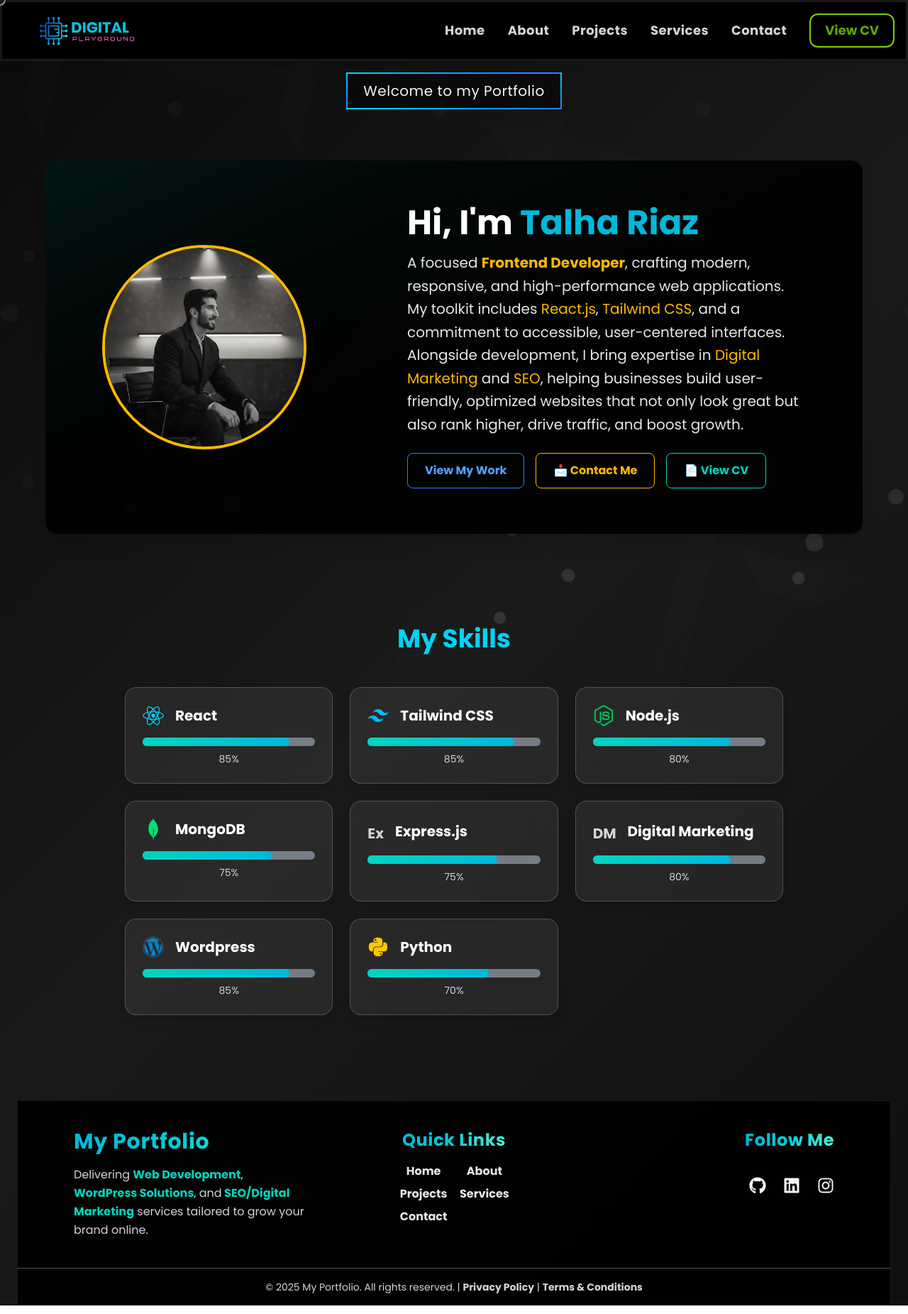
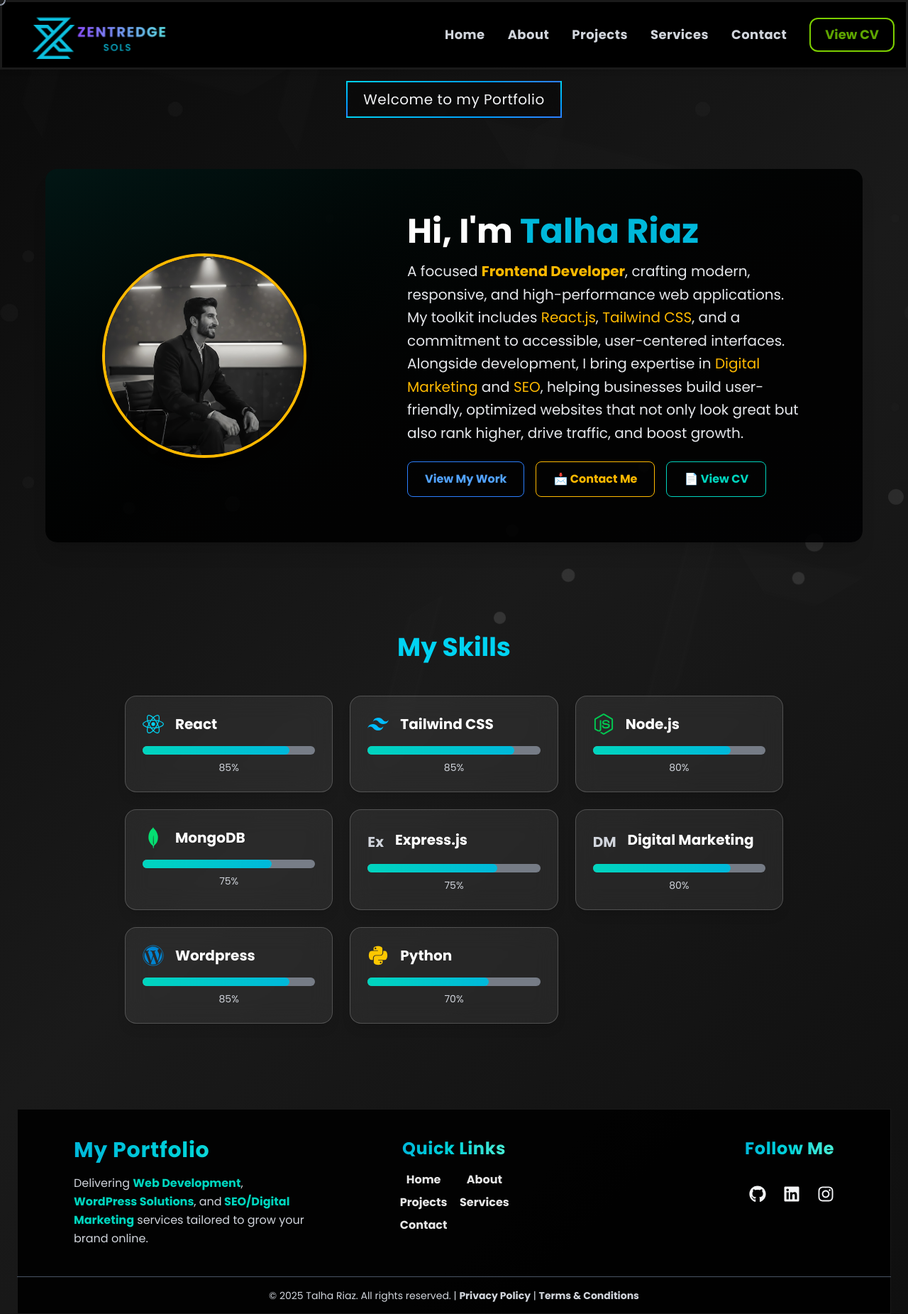
Before and after one commit to Talha-Swati/My-Portfolio, a React (Vite) app: page / in a window 1280 px wide. Shown: the whole page at 71% size. Built offline with nearby package versions, Linux system fonts and the light colour scheme.

Commit message:
style: update Navbar and footer.jsx

```diff
--- a/src/components/Footer.jsx
+++ b/src/components/Footer.jsx
@@ -101,7 +101,7 @@
 
       {/* Bottom Copyright */}
       <div className="relative z-10 border-t border-gray-600 text-center py-2 sm:py-4 text-xs sm:text-sm text-gray-300 w-full">
-        © {new Date().getFullYear()} My Portfolio. All rights reserved. |{" "}
+        © {new Date().getFullYear()} Talha Riaz. All rights reserved. |{" "}
         <Link to="/privacy-policy" className="text-gray-300 hover:underline" onClick={scrollToTop}>
           Privacy Policy
         </Link>{" "}
--- a/src/components/Navbar.jsx
+++ b/src/components/Navbar.jsx
@@ -1,7 +1,7 @@
 import React, { useState, useEffect, useRef } from "react";
 import { Link } from "react-router-dom";
 import CvModal from "./CvModal";
-import logo from "../assets/logo.png"; // ✅ Import your logo
+import logo from "../assets/logo1.png"; // ✅ Import your logo
 
 const Navbar = () => {
   const [isCvOpen, setIsCvOpen] = useState(false);
@@ -36,13 +36,13 @@
     <header>
       <nav className="p-4 bg-black border-3  border-white/10 text-lg shadow-md sticky top-0 z-50 flex items-center justify-between">
        {/* Logo (fixed height, zoomed inside, minimal hover) */}
-<Link to="/" className="flex items-center ml-6"> {/* margin from left */}
-  <div className="relative h-12 w-45 overflow-hidden flex items-center">
+<Link to="/" className="flex items-center ml-4"> {/* margin from left */}
+  <div className="relative h-15 w-50  flex items-center">
     <img
       src={logo}
       alt="Logo"
-      className="h-full w-full object-contain select-none cursor-pointer scale-600
-                 transition-transform duration-300 mt-5 ease-in-out hover:scale-650 hover:brightness-110"
+      className="h-full w-full object-contain select-none cursor-pointer scale-400
+                 transition-transform duration-300 mt-5 ease-in-out hover:scale-430 hover:brightness-110"
     />
   </div>
 </Link>
```
Also changed, not shown: src/assets/logo1.png (added).
